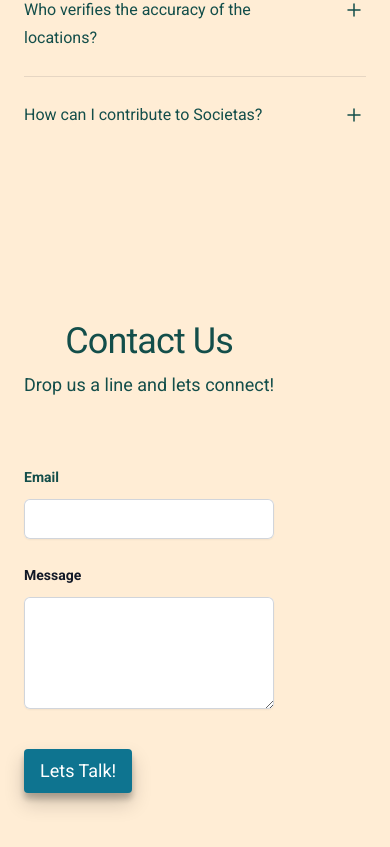
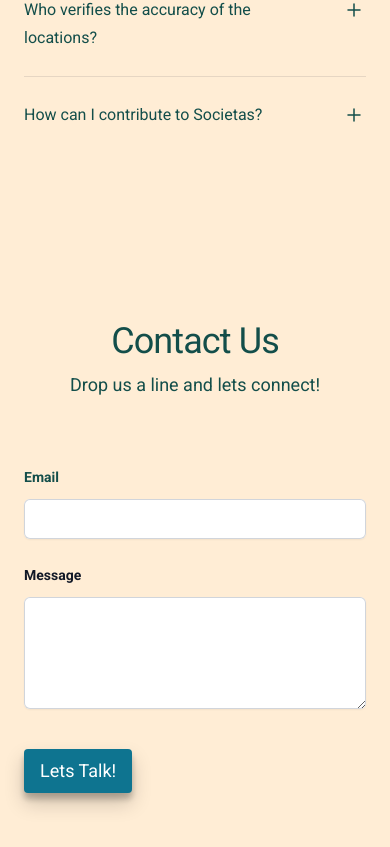
Before and after one commit to hopeVaughn/p2p, a React (Vite) app in the folder apps/client/: page / in a window 390 px wide. Shown: the part 2206-3053 px from the top of the page. Built offline with nearby package versions, Linux system fonts and the light colour scheme.

Commit message:
adjust contact spacing

```diff
--- a/apps/client/src/Pages/Components/Contact.tsx
+++ b/apps/client/src/Pages/Components/Contact.tsx
@@ -4,7 +4,7 @@ import informed from '../../assets/informed.svg';
 const ContactForm: React.FC = () => {
 
   return (
-    <div className="flex flex-col-reverse sm:flex-row items-start sm:justify-between">
+    <div className="flex items-start sm:justify-between">
       <section className="isolate bg-transparent px-6 py-24 sm:py-32 lg:px-8 flex-1">
         <div
           className="absolute inset-x-0 top-[-10rem] -z-10 transform-gpu overflow-hidden blur-3xl sm:top-[-20rem]"
```
